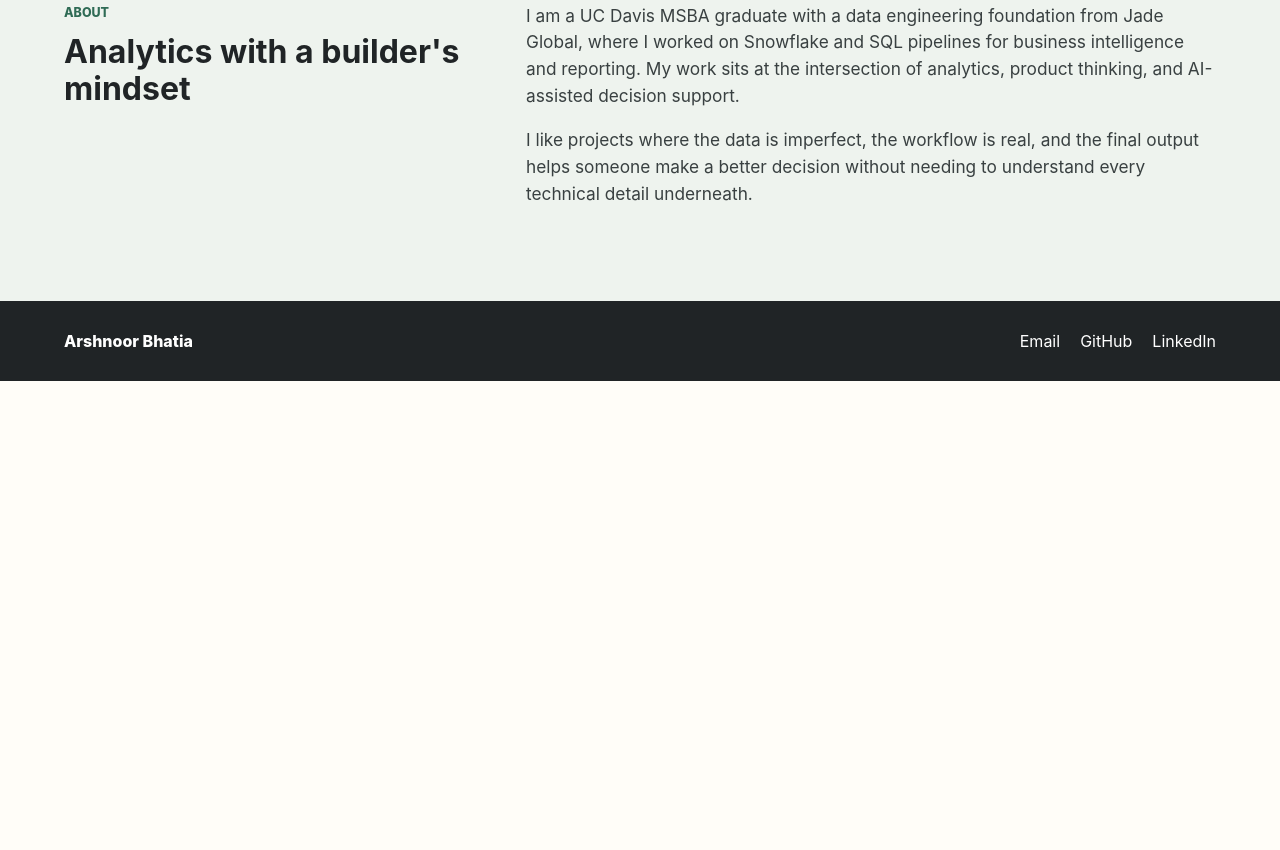
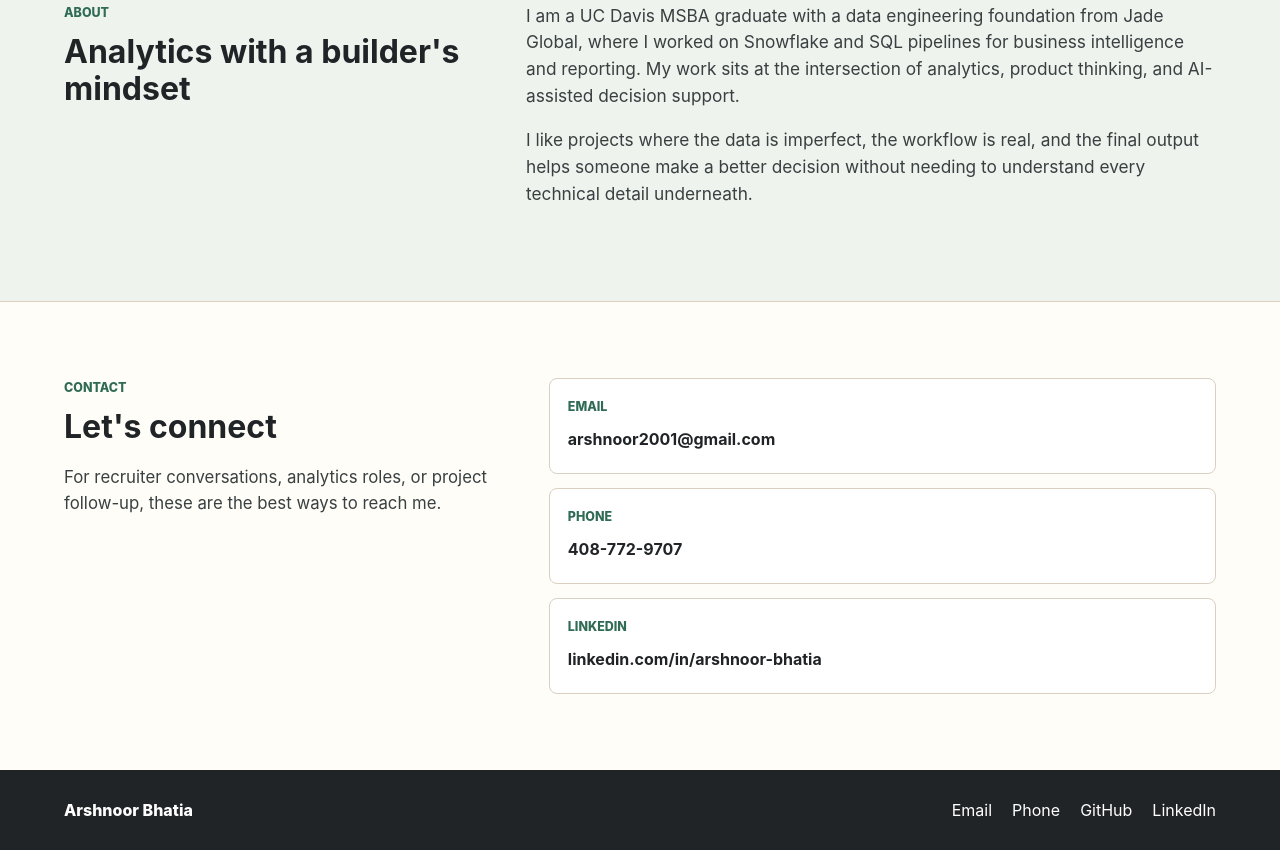
Before and after one commit to Noorie-Noobie/Noorie-Noobie.github.io, a plain HTML site: page index.html in a window 1280 px wide. Shown: the part 1919-2769 px from the top of the page. Before the commit the page ends 2300 px from the top, so only its background shows below. Drawn offline with Linux system fonts and the light colour scheme.

Commit message:
Add portfolio contact details

```diff
--- a/index.html
+++ b/index.html
@@ -14,7 +14,7 @@
     <nav>
       <a href="#projects">Projects</a>
       <a href="#about">About</a>
-      <a href="mailto:arshnoor2001@gmail.com">Contact</a>
+      <a href="#contact">Contact</a>
       <a href="https://github.com/Noorie-Noobie">GitHub</a>
     </nav>
   </header>
@@ -136,14 +136,39 @@
         </div>
       </div>
     </section>
+
+    <section class="section contact-section" id="contact" aria-labelledby="contact-title">
+      <div class="section-inner contact-layout">
+        <div>
+          <p class="eyebrow">Contact</p>
+          <h2 id="contact-title">Let's connect</h2>
+          <p class="contact-note">For recruiter conversations, analytics roles, or project follow-up, these are the best ways to reach me.</p>
+        </div>
+        <div class="contact-list">
+          <a class="contact-card" href="mailto:arshnoor2001@gmail.com">
+            <span>Email</span>
+            <strong>arshnoor2001@gmail.com</strong>
+          </a>
+          <a class="contact-card" href="tel:+14087729707">
+            <span>Phone</span>
+            <strong>408-772-9707</strong>
+          </a>
+          <a class="contact-card" href="https://www.linkedin.com/in/arshnoor-bhatia/">
+            <span>LinkedIn</span>
+            <strong>linkedin.com/in/arshnoor-bhatia</strong>
+          </a>
+        </div>
+      </div>
+    </section>
   </main>
 
   <footer class="site-footer">
     <p>Arshnoor Bhatia</p>
     <div>
       <a href="mailto:arshnoor2001@gmail.com">Email</a>
+      <a href="tel:+14087729707">Phone</a>
       <a href="https://github.com/Noorie-Noobie">GitHub</a>
-      <a href="https://www.linkedin.com/in/arshnoor-bhatia">LinkedIn</a>
+      <a href="https://www.linkedin.com/in/arshnoor-bhatia/">LinkedIn</a>
     </div>
   </footer>
 </body>
--- a/styles.css
+++ b/styles.css
@@ -296,6 +296,57 @@ h3 {
   font-size: 1.08rem;
 }
 
+.contact-section {
+  background: var(--paper);
+  border-top: 1px solid var(--line);
+}
+
+.contact-layout {
+  display: grid;
+  grid-template-columns: minmax(240px, 0.8fr) minmax(0, 1.2fr);
+  gap: 40px;
+  align-items: start;
+}
+
+.contact-note {
+  max-width: 520px;
+  color: #394041;
+  font-size: 1.05rem;
+}
+
+.contact-list {
+  display: grid;
+  grid-template-columns: 1fr;
+  gap: 14px;
+}
+
+.contact-card {
+  display: grid;
+  gap: 8px;
+  min-height: 96px;
+  padding: 18px;
+  border: 1px solid var(--line);
+  border-radius: 8px;
+  background: var(--white);
+}
+
+.contact-card span {
+  color: var(--forest);
+  font-size: 0.78rem;
+  font-weight: 800;
+  text-transform: uppercase;
+}
+
+.contact-card strong {
+  overflow-wrap: anywhere;
+  color: var(--ink);
+  font-size: 1rem;
+}
+
+.contact-card:hover {
+  border-color: var(--forest);
+}
+
 .site-footer {
   display: flex;
   justify-content: space-between;
@@ -417,8 +468,13 @@ h3 {
   .case-hero,
   .columns,
   .artifact-grid,
+  .contact-layout,
   .about-layout,
   .split {
+    grid-template-columns: 1fr;
+  }
+
+  .contact-list {
     grid-template-columns: 1fr;
   }
 
```
Also changed, not shown: projects/nonprofitpulse.html (+1 -0 lines), projects/nutriai.html (+1 -0 lines), projects/sentiment-triage.html (+1 -0 lines), projects/sf-restaurant-survival.html (+1 -0 lines).
